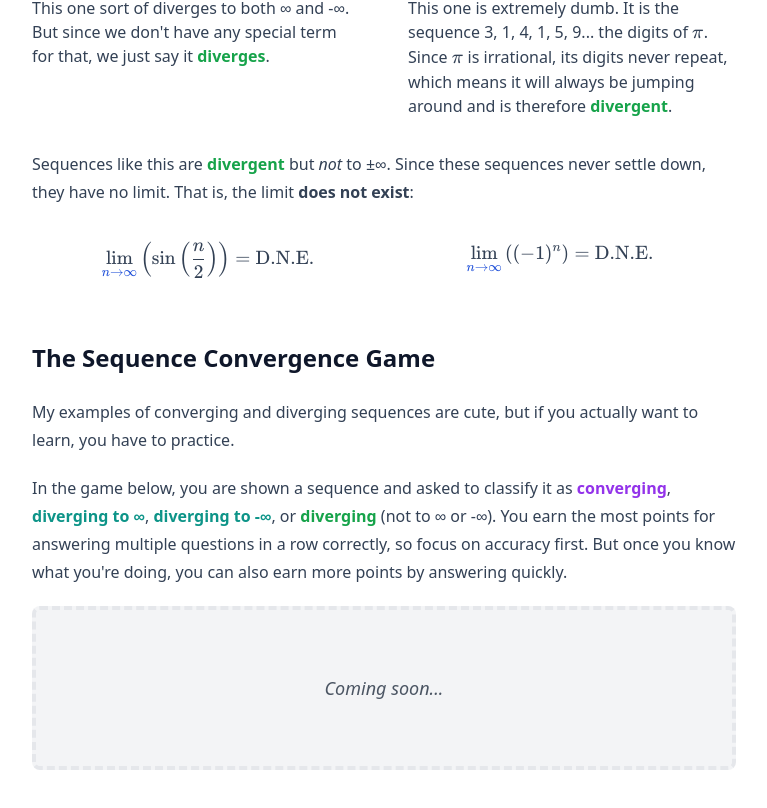
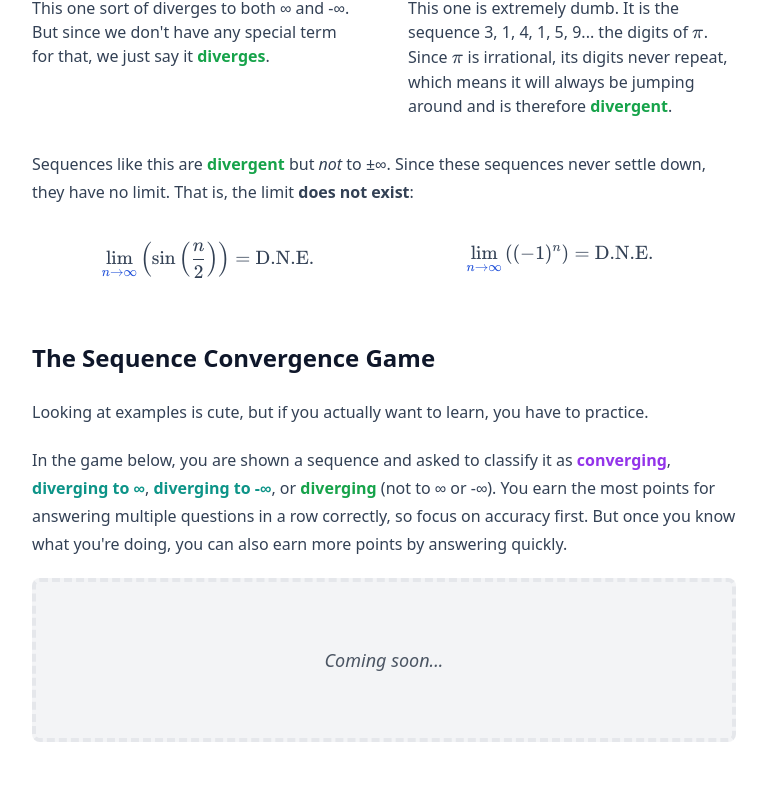
Before and after one commit to PullJosh/clown-school, a Next.js app: page /sequence-converge-diverge-meaning in a window 1280 px wide. Shown: the part 4145-4953 px from the top of the page, without its empty margins (256-1023 px from the left). After the commit the page ends 4931 px from the top, so only its background shows below. Built offline with nearby package versions, Linux system fonts and the light colour scheme.

Commit message:
Phrasing

```diff
--- a/pages/sequence-converge-diverge-meaning.js
+++ b/pages/sequence-converge-diverge-meaning.js
@@ -497,8 +497,8 @@ export default function SequenceConvergeDivergeMeaning() {
       </div>
       <h2>The Sequence Convergence Game</h2>
       <p>
-        My examples of converging and diverging sequences are cute, but if you
-        actually want to learn, you have to practice.
+        Looking at examples is cute, but if you actually want to learn, you have
+        to practice.
       </p>
       <p>
         In the game below, you are shown a sequence and asked to classify it as{" "}
```
